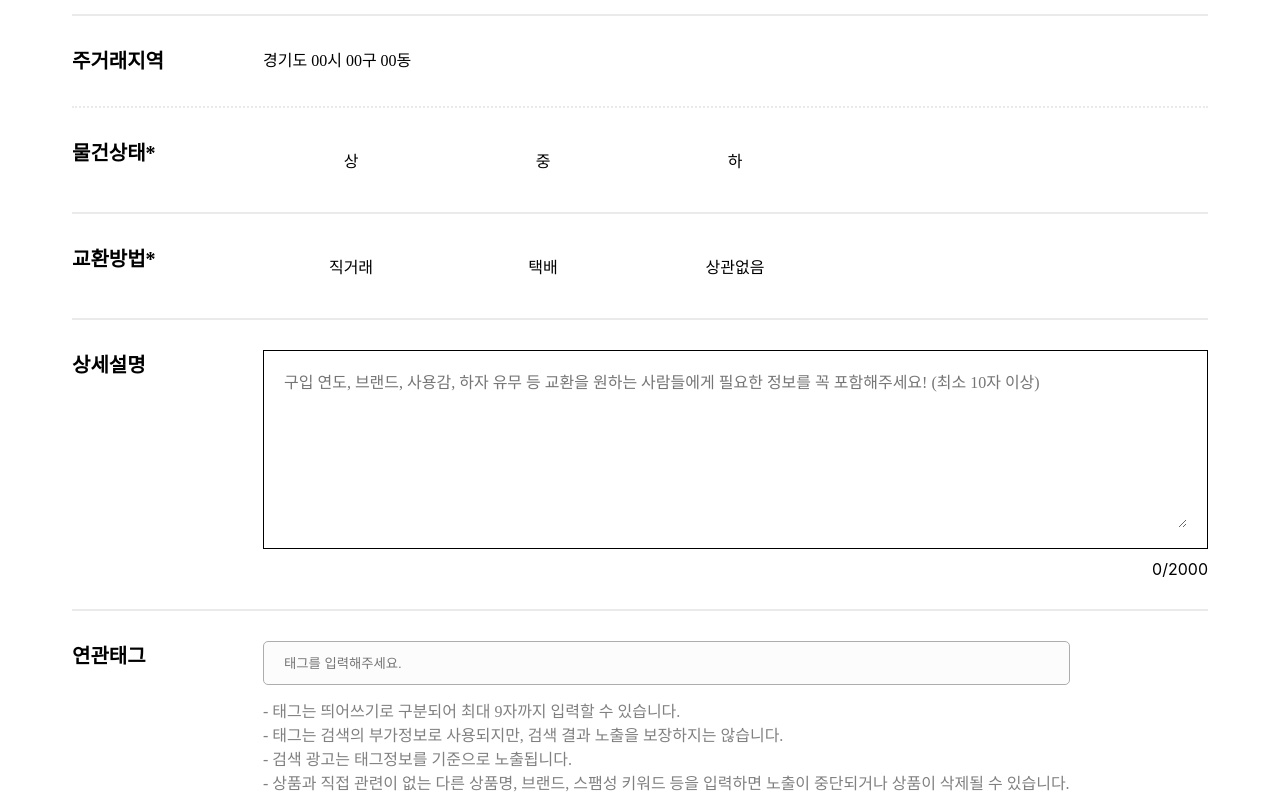
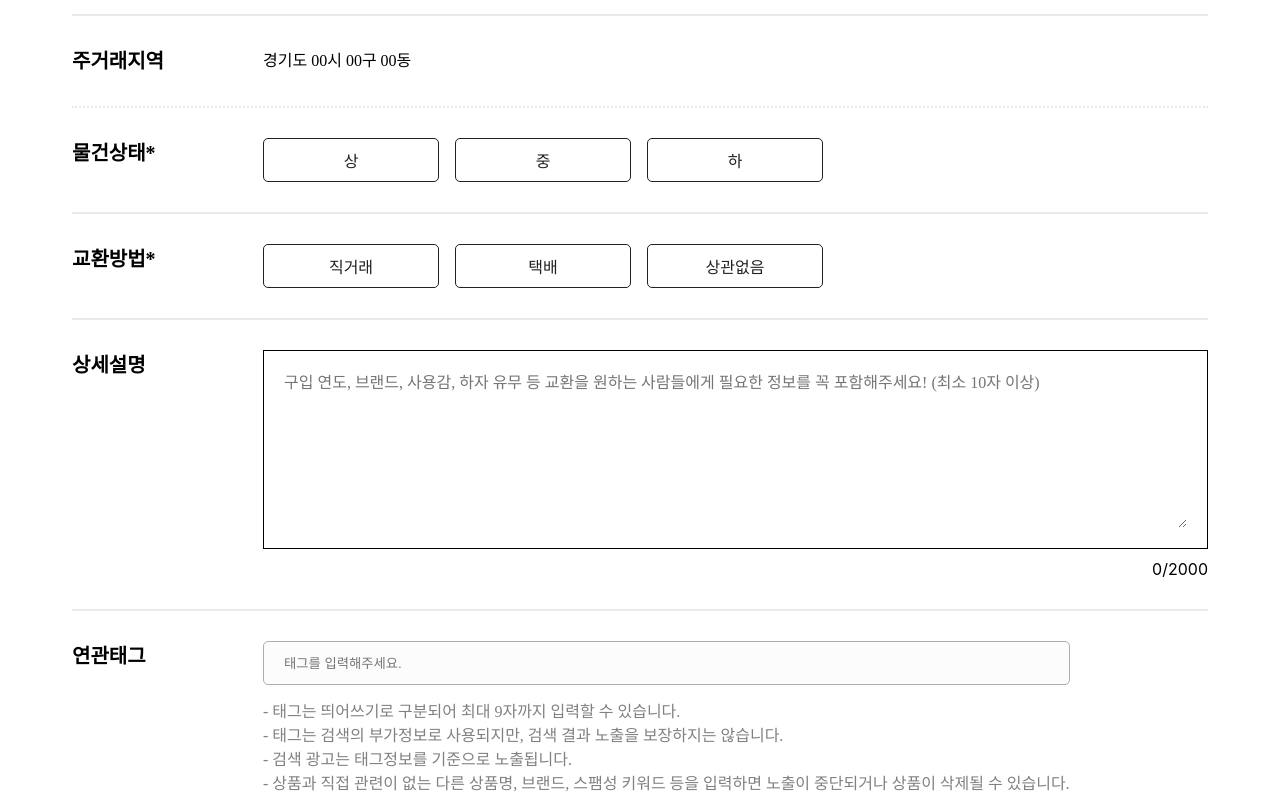
Before and after one commit to ffinal4/front-end, a React (Create React App) app: page /upload in a window 1280 px wide. Shown: the part 880-1680 px from the top of the page. Built offline with nearby package versions, Linux system fonts and the light colour scheme; no server answers; a web font is replaced by a local one.

Commit message:
PEEP-36 <feat: 물품등록 데이터 sellerPrice 추가>

```diff
--- a/src/api/goods.ts
+++ b/src/api/goods.ts
@@ -9,16 +9,13 @@ export const getGoodsApi = async () => {
 interface upLoadBody {
   formdata: {
     images: string[];
-
-    sellerPrice: {
-      sellerPrice: string;
-    };
     data: {
       title: string;
       content: string;
       tradeType: string;
       category: string;
       goodsCondition: string;
+      sellerPrice: string;
       location: string;
     };
     wanted: {
--- a/src/components/UploadPage/ConditionUpload.tsx
+++ b/src/components/UploadPage/ConditionUpload.tsx
@@ -31,24 +31,24 @@ const ConditionUpload = ({ uploadData, setUploadData } : any) => {
         <RequiredText>물건상태*</RequiredText>
         <AllWrapper>
             <Wrapper>
-                <StBasicButton
-                    buttonColor={(uploadData.data.goodsCondition === "상") ? "#575757" : "white"}
-                    style={{color: `${(uploadData.data.goodsCondition === "상") ? "white" : "#000"}`}}
+                <Button
+                    buttonColor={(uploadData.data.goodsCondition === "상") ? "#FFCA64" : ""}
+                    style={{fontWeight: `${(uploadData.data.goodsCondition === "상") && "700"}`}}
                     onClick={onCheckNewCondition}
                 >상
-                </StBasicButton>
-                <StBasicButton
-                    buttonColor={(uploadData.data.goodsCondition === "중") ? "#575757" : "white"}
-                    style={{color: `${(uploadData.data.goodsCondition === "중") ? "white" : "#000"}`}}
+                </Button>
+                <Button
+                    buttonColor={(uploadData.data.goodsCondition === "중") ? "#FFCA64" : ""}
+                    style={{fontWeight: `${(uploadData.data.goodsCondition === "중") && "700"}`}}
                     onClick={onCheckUsedCondition}
                 >중
-                </StBasicButton>
-                <StBasicButton
-                    buttonColor={(uploadData.data.goodsCondition === "하") ? "#575757" : "white"}
-                    style={{color: `${(uploadData.data.goodsCondition === "하") ? "white" : "#000"}`}}
+                </Button>
+                <Button
+                    buttonColor={(uploadData.data.goodsCondition === "하") ? "#FFCA64" : ""}
+                    style={{fontWeight: `${(uploadData.data.goodsCondition === "하") && "700"}`}}
                     onClick={onCheckDamagedCondition}
                 >하
-                </StBasicButton>
+                </Button>
             </Wrapper>
         </AllWrapper>
     </LineContainer>
@@ -86,4 +86,9 @@ const Wrapper = styled.div`
   }
 `;
 
+const Button = styled(StBasicButton)`
+  border: 1px solid #222020;
+  color: #222020;
+`;
+
 export default ConditionUpload;
--- a/src/components/UploadPage/DetailUpload.tsx
+++ b/src/components/UploadPage/DetailUpload.tsx
@@ -13,7 +13,8 @@ const DetailUpload = ({ uploadData, setUploadData } : any) => {
         setDetailInfo({
             ...detailInfo,
             [name]: value
-    })}, [detailInfo]);
+        });
+    }, [detailInfo]);
 
     const onBlurTextAreaHandler = () => {
         setUploadData({...uploadData, data: {...uploadData.data, content: content}});
--- a/src/components/UploadPage/MethodUpload.tsx
+++ b/src/components/UploadPage/MethodUpload.tsx
@@ -26,24 +26,24 @@ const MethodUpload = ({ uploadData, setUploadData }: any) => {
     <LineContainer>
         <RequiredText>교환방법*</RequiredText>
         <Wrapper>
-            <StBasicButton
-                buttonColor={(uploadData.data.tradeType === "직거래") ? "#575757" : "white"}
-                style={{color: `${(uploadData.data.tradeType === "직거래") ? "white" : "#000"}`}}
+            <Button
+                buttonColor={(uploadData.data.tradeType === "직거래") ? "#FFCA64" : ""}
+                style={{fontWeight: `${(uploadData.data.tradeType === "직거래") && "700"}`}}
                 onClick={onCheckDirectHandler}
             >직거래
-            </StBasicButton>
-            <StBasicButton
-                buttonColor={(uploadData.data.tradeType === "택배") ? "#575757" : "white"}
-                style={{color: `${(uploadData.data.tradeType === "택배") ? "white" : "#000"}`}}
+            </Button>
+            <Button
+                buttonColor={(uploadData.data.tradeType === "택배") ? "#FFCA64" : ""}
+                style={{fontWeight: `${(uploadData.data.tradeType === "택배") && "700"}`}}
                 onClick={onCheckParcelHandler}
             >택배
-            </StBasicButton>
-            <StBasicButton
-                buttonColor={(uploadData.data.tradeType === "상관없음") ? "#575757" : "white"}
-                style={{color: `${(uploadData.data.tradeType === "상관없음") ? "white" : "#000"}`}}
+            </Button>
+            <Button
+                buttonColor={(uploadData.data.tradeType === "상관없음") ? "#FFCA64" : ""}
+                style={{fontWeight: `${(uploadData.data.tradeType === "상관없음") && "700"}`}}
                 onClick={onCheckNoMatterHandler}
             >상관없음
-            </StBasicButton>
+            </Button>
         </Wrapper>
     </LineContainer>
   );
@@ -75,4 +75,9 @@ const Wrapper = styled.div`
   }
 `;
 
+const Button = styled(StBasicButton)`
+  border: 1px solid #222020;
+  color: #222020;
+`;
+
 export default MethodUpload;
--- a/src/components/UploadPage/RatingUpload.tsx
+++ b/src/components/UploadPage/RatingUpload.tsx
@@ -6,7 +6,7 @@ const RatingUpload = ({ setUploadData, uploadData } : any) => {
     const [ratingCheck, setRatingCheck] = useState<{rating : string}>({
         rating: "NO"
     });
-    const [conditionProduct, setConditionProduct] = useState({
+    const [conditionProduct, setConditionProduct] = useState<{price : any}>({
         price: "",
     });
 
@@ -28,12 +28,17 @@ const RatingUpload = ({ setUploadData, uploadData } : any) => {
         setConditionProduct({
             ...conditionProduct,
             [name]: numValue
-        })
-        setUploadData({...uploadData, data: {...uploadData.data, sellerPrice: price}});
+        });
+        console.log("price", price);
     }, [conditionProduct]);
 
     const numericValue = parseFloat(price);
     const formatted  = numericValue.toLocaleString();
+
+    const onBlurChangeHandler = () => {
+        setUploadData({...uploadData, data: {...uploadData.data, sellerPrice: price}});
+        console.log("ddd", uploadData);
+    };
 
   return (
     <LineContainer>
@@ -71,6 +76,7 @@ const RatingUpload = ({ setUploadData, uploadData } : any) => {
                         value={(price) ? formatted : price}
                         placeholder='100,000'
                         onChange={(event) => memoizedCallback(event)}
+                        onBlur={onBlurChangeHandler}
                     />
                     <Text>원</Text>
                 </PriceWrapper>
--- a/src/components/UploadPage/TitleUpload.tsx
+++ b/src/components/UploadPage/TitleUpload.tsx
@@ -14,8 +14,11 @@ const TitleUpload = ({ setUploadData, uploadData } : any) => {
             ...titleInput,
             [name]: value
         });
+    }, [titleInput]);
+
+    const onBlurInputHandler = () => {
         setUploadData({...uploadData, data: {...uploadData.data, title: title}});
-    }, [titleInput]);
+    };
 
     return (
         <LineContainer>
@@ -28,6 +31,7 @@ const TitleUpload = ({ setUploadData, uploadData } : any) => {
                     value={titleInput.title}
                     placeholder='제목을 입력해주세요.'
                     onChange={(event) => memoizedCallback(event)}
+                    onBlur={onBlurInputHandler}
                 >
                 </TitleInput>
                 <Text color={(titleInput.title.length >= 40) ? "red" : "#000"}>{titleInput.title.length}/40</Text>
--- a/src/pages/UploadPage.tsx
+++ b/src/pages/UploadPage.tsx
@@ -166,9 +166,9 @@ const UploadPage = () => {
         <RatingUpload setUploadData={setUploadData} uploadData={uploadData} />
         <WantedUpload setUploadData={setUploadData} uploadData={uploadData} />
         <BtnWrapper>
-          <StBasicButton buttonColor="#D9D9D9" onClick={onClickUploadHandler}>
+          <Button buttonColor="#FFCA64" onClick={onClickUploadHandler}>
             주머니에 추가
-          </StBasicButton>
+          </Button>
         </BtnWrapper>
       </PageContainer>
     </PageLayout>
@@ -224,4 +224,9 @@ const BtnWrapper = styled.div`
   margin: 30px 0px 0px 0px;
 `;
 
+const Button = styled(StBasicButton)`
+  border: 2px solid #222020;
+  font-weight: 700;
+`;
+
 export default UploadPage;
```
